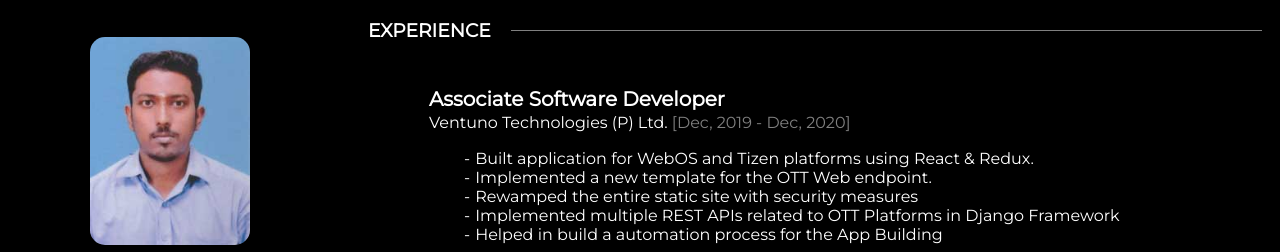
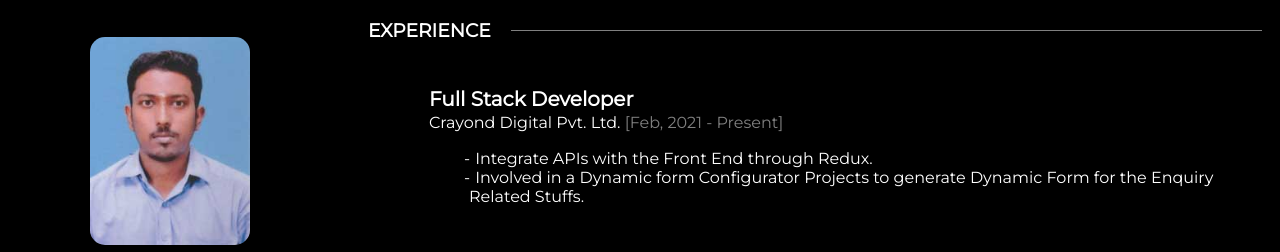
Before and after one commit to mepcovenkat97/Portfolio-stuff, a plain HTML site: page home.html in a window 1280 px wide. Both pictures are taken after a click on the element 830 px from the left and 109 px from the top of the page. Shown: the top 252 px of the page. Drawn offline with Linux system fonts and the light colour scheme.

Commit message:
Profession Added

```diff
--- a/home.html
+++ b/home.html
@@ -64,13 +64,19 @@
                if(arg1 === 'ventuno')
                {
                   document.getElementById('techzilla').style.display = 'none';
+                  document.getElementById('crayond').style.display = 'none';
                   document.getElementById(arg1).style.display = 'block';
                }
-               else
+               else if (arg1 == 'crayond')
                {
+                  document.getElementById('techzilla').style.display = 'none';
                   document.getElementById('ventuno').style.display = 'none';
                   document.getElementById(arg1).style.display = 'block';
-
+               }
+               else{
+                  document.getElementById('crayond').style.display = 'none';
+                  document.getElementById('ventuno').style.display = 'none';
+                  document.getElementById(arg1).style.display = 'block';
                }
             }
 
@@ -98,6 +104,26 @@
          <h3 class="right"><span>Experience</span></h3>
          <div class="exp-sec">
             <div class="exp">
+
+               <div class="experience">
+                  <div class="exp-button" onclick="getData('crayond')">
+                     <p class="position"><span class="role">Full Stack Developer</span></p>
+                     <p class="loc"> <span class="company">Crayond Digital Pvt. Ltd.</span> <span class="date">[Feb, 2021 - Present]</span> </p>
+                     <!-- <p class="date">Dec, 2019 - Dec, 2020</p> -->
+                  </div>
+               </div>
+
+               <div class="experience-contained">
+                  <div id="crayond" class="detailed-experience">
+                     <!-- <p>As a Associate Software Developer, I have</p> -->
+                     <ul>
+                        <li>Integrate APIs with the Front End through Redux.</li>
+                        <li>Involved in a Dynamic form Configurator Projects to generate Dynamic Form for the Enquiry Related Stuffs.</li>
+                     </ul>
+                  </div>
+               </div>
+
+
                <div class="experience">
                   <div class="exp-button" onclick="getData('ventuno')">
                      <p class="position"><span class="role">Associate Software Developer</span></p>
```
